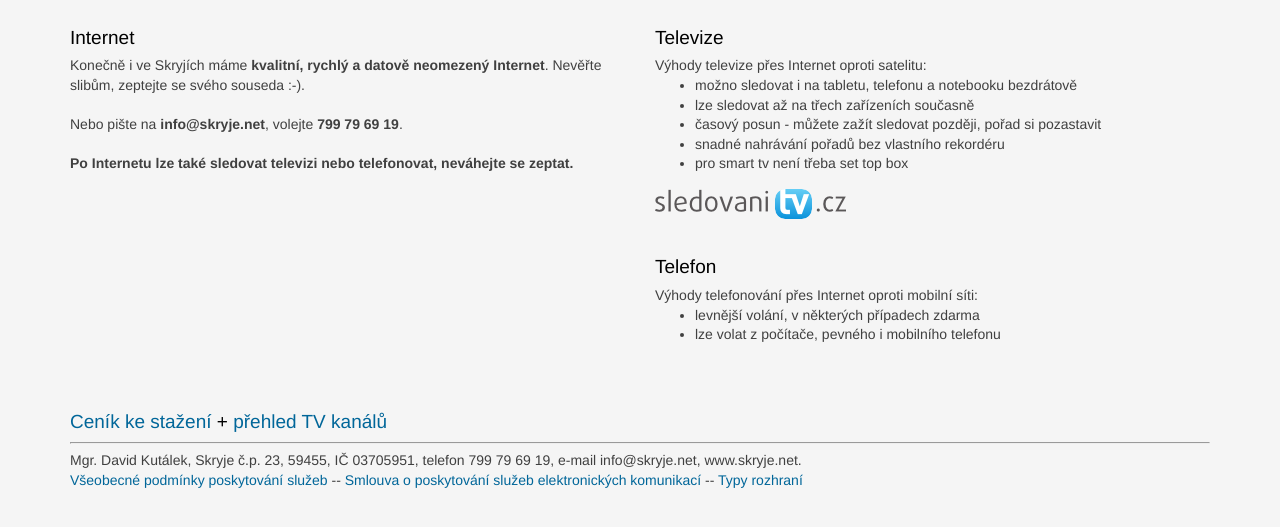
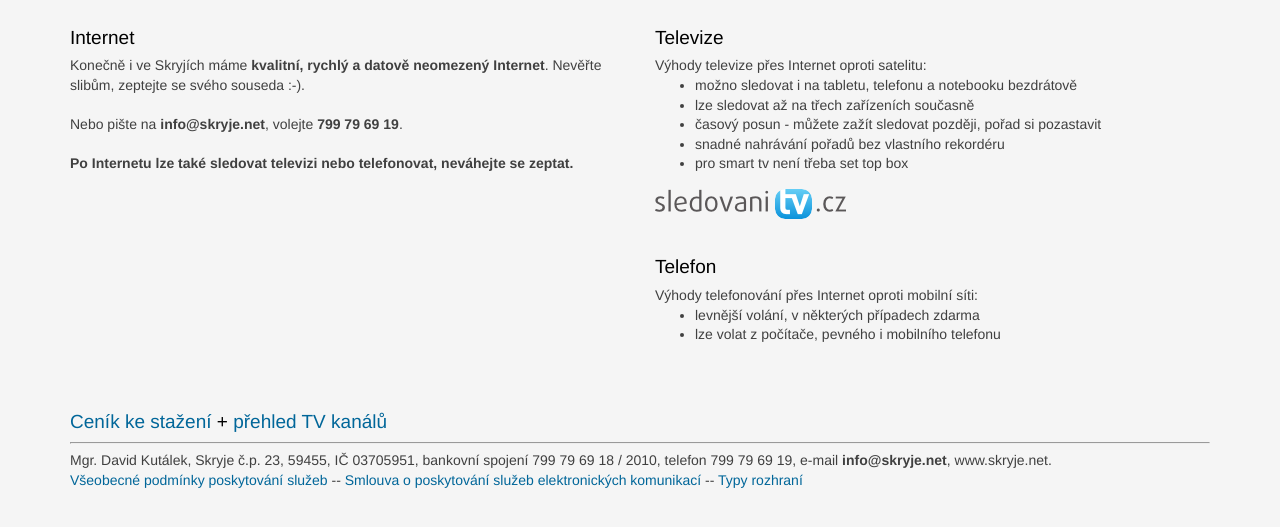
Before and after one commit to skryjenet/skryje.net, a plain HTML site: page index.html in a window 1280 px wide. Shown: the part 111-638 px from the top of the page. Drawn offline with Linux system fonts and the light colour scheme.

Commit message:
Added bank account to main page footer

```diff
--- a/index.html
+++ b/index.html
@@ -50,7 +50,7 @@
         <footer>
            <h2><a href="cenik.pdf">Ceník ke stažení</a> + <a href="sledovanitv-kanaly.pdf">přehled TV kanálů</a></h2>
            <hr>
-           Mgr. David Kutálek, Skryje č.p. 23, 59455, IČ 03705951, telefon 799 79 69 19, e-mail info@skryje.net, www.skryje.net.<br>
+           Mgr. David Kutálek, Skryje č.p. 23, 59455, IČ 03705951, bankovní spojení 799 79 69 18 / 2010, telefon 799 79 69 19, e-mail <b>info@skryje.net</b>, www.skryje.net.<br>
            <a href="vseobecne-podminky-v1.pdf">Všeobecné podmínky poskytování služeb</a> -- <a href="smlouva.pdf">Smlouva o poskytování služeb elektronických komunikací</a> --
            <a href="rozhrani-site.pdf">Typy rozhraní</a>
         </footer>
```
